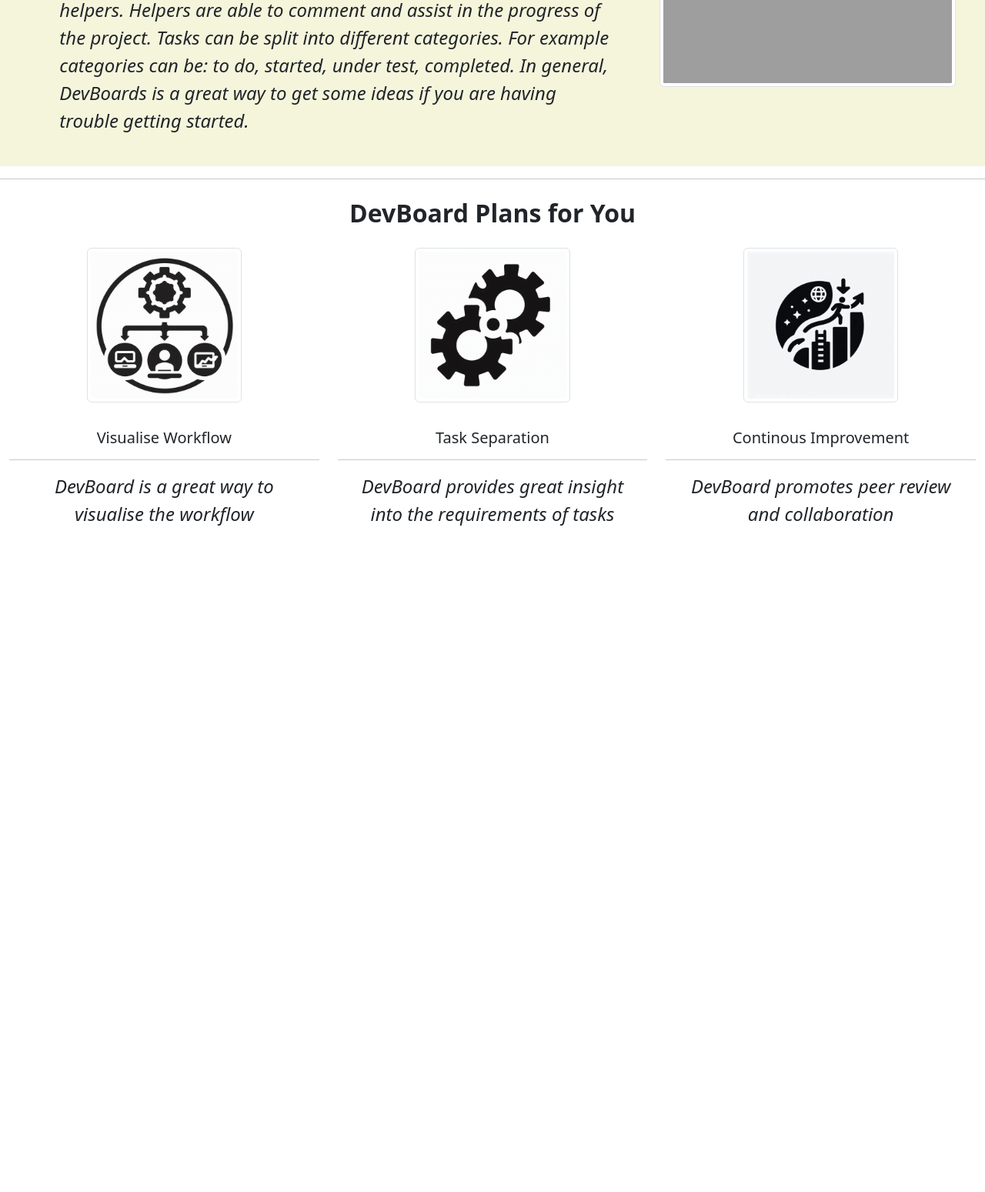
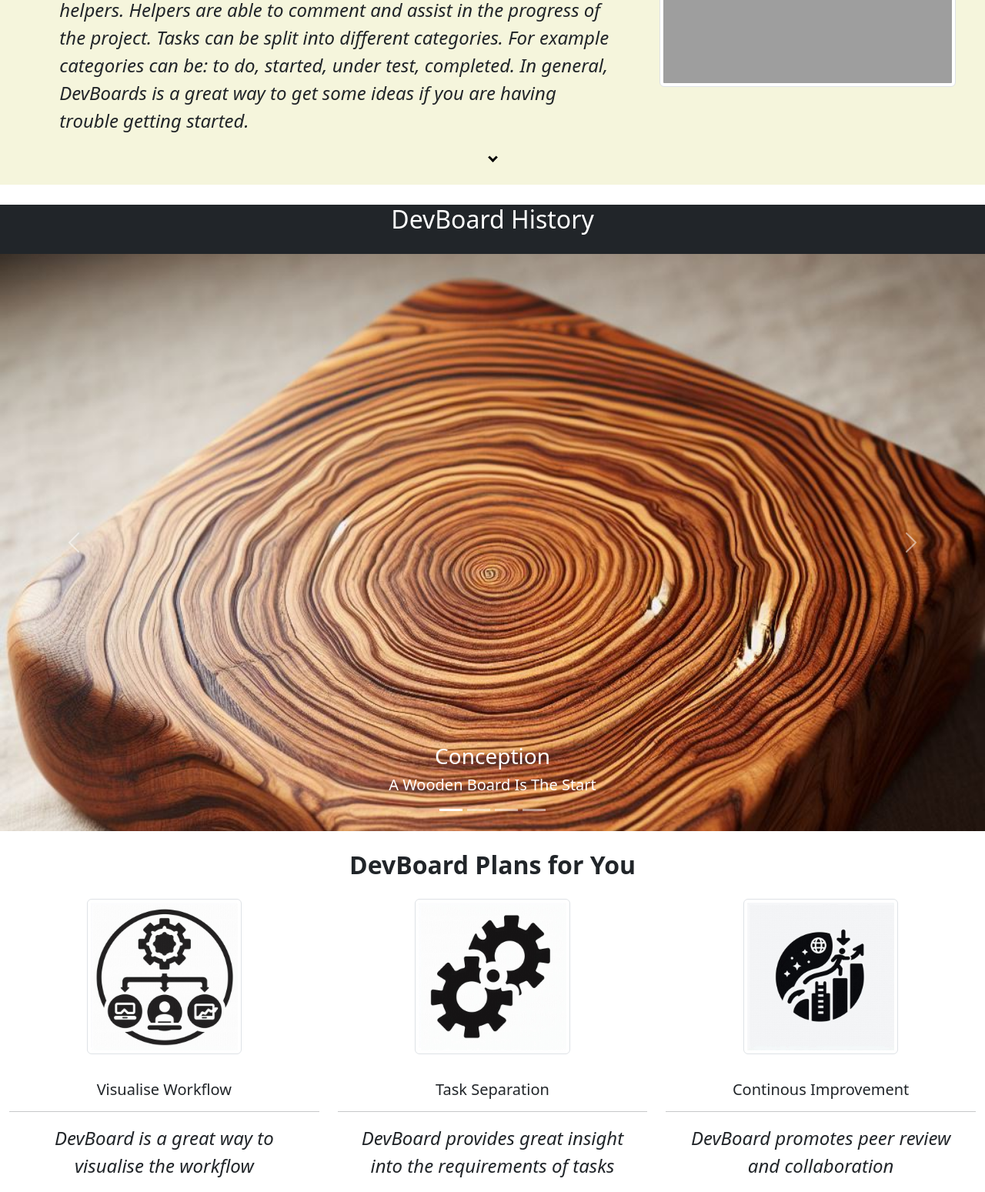
Before and after one commit to Elijah017/CITS3403-Group-Project, a Flask app: page / in a window 1280 px wide. Shown: the part 372-1921 px from the top of the page at 77% size. Before the commit the page ends 1055 px from the top, so only its background shows below. Run offline with Flask 3, Linux system fonts and the light colour scheme; grey boxes are pictures that could not be loaded.

Commit message:
Added mock carousel on the history of DevBoard as well as some style changes

```diff
--- a/static/styles/main.css
+++ b/static/styles/main.css
@@ -14,6 +14,10 @@ body:has(.login-form), body:has(.board-display) {
   top: 50%;
   left: 50%;
   transform: translate(-50%, -50%);
+}
+
+body{
+    overflow-x: hidden
 }
 
 .login-form {
@@ -186,8 +190,13 @@ div.formHelpers {
     margin-bottom: 10px
 }
 
-.btn-right{
-    float: right;
+#arrow{
+    border: solid black;
+    border-width: 0 3px 3px 0;
+    display: inline-block;
+    padding: 3px;
+    transform: rotate(45deg);
+    -webkit-transform: rotate(45deg);
 }
 
 .nav-link{
@@ -200,6 +209,7 @@ div.formHelpers {
 .info{
     background-color: beige;
     padding: 2%;
+    margin:auto;
 }
 
 thead {
--- a/templates/index.html
+++ b/templates/index.html
@@ -6,7 +6,7 @@
     {%  for message in get_flashed_messages() %}
     <div class="alert alert-warning alert-dismissble" role="alert" >
         {{ message }}
-        <button type="button" class="btn-close btn-right" data-bs-dismiss="alert" aria-label="Close"></button>
+        <button type="button" class="btn-close float-end" data-bs-dismiss="alert" aria-label="Close"></button>
     </div>
     {% endfor %}
     <div class="info">
@@ -31,9 +31,62 @@
                 </div>
             </div>
         </div>
+        <div class="text-center">
+            <i id="arrow"></i>
+        </div>
     </div>
-    <hr>
+    <div class="bg-dark">
+        <div class="text-center empha">
+            <h2 class="text-white">DevBoard History</h2>
+        </div>
+        <div id="carouselExampleCaptions" class="carousel slide" data-bs-ride="carousel">
+            <div class="carousel-indicators">
+                <button type="button" data-bs-target="#carouselExampleCaptions" data-bs-slide-to="0" class="active" aria-current="true" aria-label="Slide 1"></button>
+                <button type="button" data-bs-target="#carouselExampleCaptions" data-bs-slide-to="1" aria-label="Slide 2"></button>
+                <button type="button" data-bs-target="#carouselExampleCaptions" data-bs-slide-to="2" aria-label="Slide 3"></button>
+                <button type="button" data-bs-target="#carouselExampleCaptions" data-bs-slide-to="3" aria-label="Slide 4"></button>
+            </div>
+            <div class="carousel-inner">
+                <div class="carousel-item active">
+                    <img src="{{ url_for('static', filename='images/board.png') }}" class="d-block w-100" alt="stage-1">
+                    <div class="carousel-caption d-none img-fluid d-md-block">
+                        <h3>Conception</h3>
+                        <h5>A Wooden Board Is The Start</h5>
+                    </div>
+                </div>
+                <div class="carousel-item">
+                    <img src="{{ url_for('static', filename='images/physicalBoard.png') }}" class="d-block w-100" alt="stage-2">
+                    <div class="carousel-caption d-none img-fluid d-md-block">
+                        <h3>Development</h3>
+                        <h5>Notes Are Gradually Added</h5>
+                    </div>
+                </div>
+                <div class="carousel-item">
+                    <img src="{{ url_for('static', filename='images/digitalBoard.png') }}" class="d-block w-100" alt="stage-3">
+                    <div class="carousel-caption d-none img-fluid d-md-block">
+                        <h3>Polymorphism</h3>
+                        <h5>Medium Switch To Digital</h5>
+                    </div>
+                </div>
+                <div class="carousel-item">
+                    <img src="{{ url_for('static', filename='images/board.png') }}" class="d-block w-100" alt="stage-3">
+                    <div class="carousel-caption d-none img-fluid d-md-block">
+                        <h3>Completion</h3>
+                        <h5>DevBoard Is Created</h5>
+                    </div>
+                </div>
+            </div>
+            <button class="carousel-control-prev" type="button" data-bs-target="#carouselExampleCaptions" data-bs-slide="prev">
+                <span class="carousel-control-prev-icon" aria-hidden="true"></span>
+                <span class="visually-hidden">Previous</span>
+            </button>
+            <button class="carousel-control-next" type="button" data-bs-target="#carouselExampleCaptions" data-bs-slide="next">
+                <span class="carousel-control-next-icon" aria-hidden="true"></span>
+                <span class="visually-hidden">Next</span>
+            </button>
+        </div>
     </div>
+
     <div class="container-fluid">
         <h2 class="empha text-center">DevBoard Plans for You</h2>
         <div class="row">
```
Also changed, not shown: static/images/board.png (added), static/images/digitalBoard.png (added), static/images/physicalBoard.png (added).
